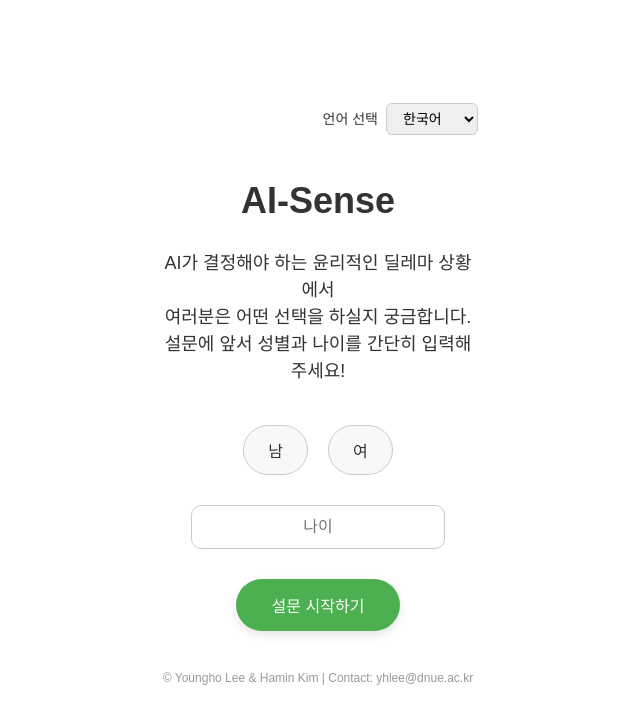
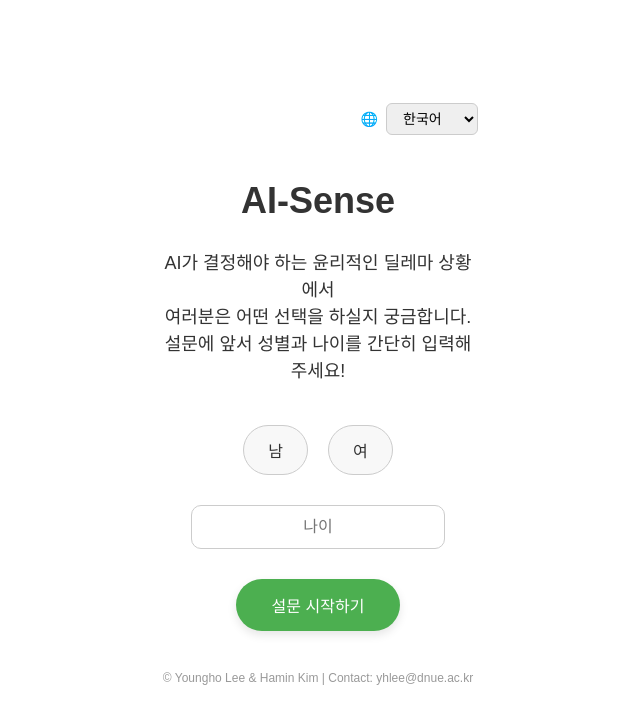
Before and after one commit to yhlee1627/ai-sense, a React (Vite) app: page / in a window 1280 px wide. Shown: the top 724 px of the page, without its empty margins (322-962 px from the left). Built offline with nearby package versions, Linux system fonts and the light colour scheme; no server answers.

Commit message:
✨ feat: 언어 선택 문구 변경

```diff
--- a/src/locales/en.ts
+++ b/src/locales/en.ts
@@ -5,7 +5,7 @@ const en = {
     startButton: 'Start Survey',
     genderLabel: 'Gender',
     ageLabel: 'Age',
-    languageLabel: 'Select Language',
+    languageLabel: '🌐',
     alertIncomplete: 'Please enter your gender and age.',
     genderOptions: {
       male: 'Male',
--- a/src/locales/ko.ts
+++ b/src/locales/ko.ts
@@ -5,7 +5,7 @@ const ko = {
       startButton: '설문 시작하기',
       genderLabel: '성별',
       ageLabel: '나이',
-      languageLabel: '언어 선택',
+      languageLabel: '🌐',
       alertIncomplete: '성별과 나이를 입력해주세요.',
       genderOptions: {
         male: '남',
```
